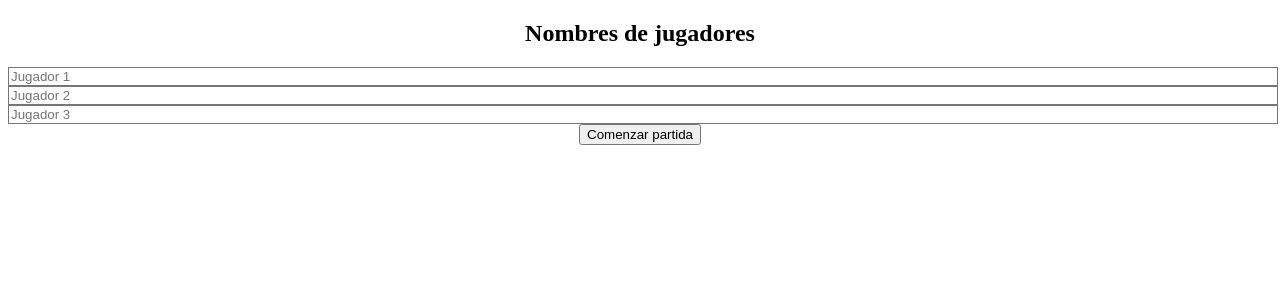
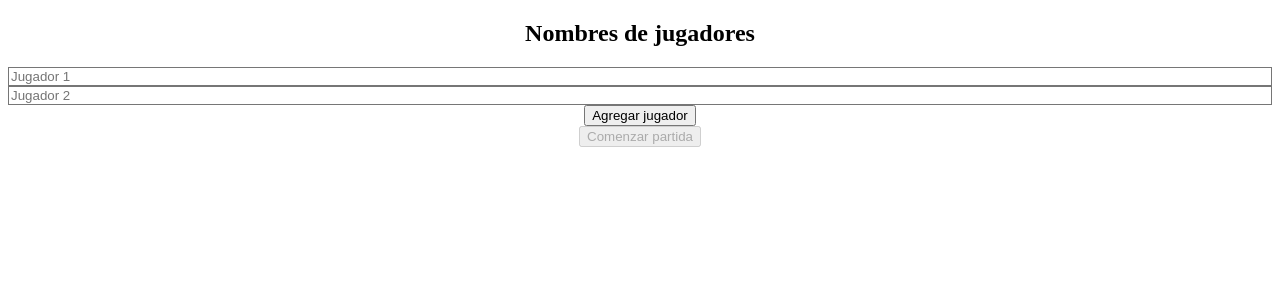
Before and after one commit to florencito/drinkmaster-webapp, a React (Vite) app: page / in a window 1280 px wide. Both pictures are taken after a click on the button "Empezar juego". Shown: the top 300 px of the page. Built offline with nearby package versions, Linux system fonts and the light colour scheme.

Commit message:
Allow configuring 2-10 players

```diff
--- a/src/components/Juego.jsx
+++ b/src/components/Juego.jsx
@@ -7,7 +7,7 @@ const cartasEjemplo = [
   "Haz un brindis ridículo. Si no lo haces, tomas 2."
 ]
 
-const Juego = ({ jugadores, onFin }) => {
+const Juego = ({ onFin }) => {
   const [cartaActual, setCartaActual] = useState(0)
 
   const siguienteCarta = () => {
--- a/src/components/NombreJugadores.jsx
+++ b/src/components/NombreJugadores.jsx
@@ -1,7 +1,10 @@
 import { useState } from 'react'
 
+const MAX_JUGADORES = 10
+const MIN_JUGADORES = 2
+
 const NombreJugadores = ({ onContinue }) => {
-  const [nombres, setNombres] = useState(['', '', '']) // Puedes ajustar
+  const [nombres, setNombres] = useState(Array(MIN_JUGADORES).fill(''))
 
   const handleChange = (i, value) => {
     const nuevos = [...nombres]
@@ -9,23 +12,60 @@ const NombreJugadores = ({ onContinue }) => {
     setNombres(nuevos)
   }
 
+  const agregarJugador = () => {
+    if (nombres.length < MAX_JUGADORES) {
+      setNombres([...nombres, ''])
+    }
+  }
+
+  const removerJugador = (index) => {
+    if (nombres.length > MIN_JUGADORES) {
+      setNombres(nombres.filter((_, i) => i !== index))
+    }
+  }
+
+  const tieneMinimo = nombres.filter((n) => n.trim() !== '').length >= MIN_JUGADORES
+
+  const continuar = () => {
+    onContinue(nombres.filter((n) => n.trim() !== ''))
+  }
+
   return (
     <div className="p-4 text-center">
       <h2 className="text-2xl font-bold mb-4">Nombres de jugadores</h2>
       <div className="space-y-2">
         {nombres.map((nombre, i) => (
+          <div key={i} className="flex items-center space-x-2">
             <input
-            key={i}
               className="border p-2 rounded w-full"
               placeholder={`Jugador ${i + 1}`}
               value={nombre}
               onChange={(e) => handleChange(i, e.target.value)}
             />
+            {nombres.length > MIN_JUGADORES && (
+              <button
+                className="text-red-500 font-bold px-2"
+                onClick={() => removerJugador(i)}
+              >
+                X
+              </button>
+            )}
+          </div>
         ))}
       </div>
+      <div className="flex justify-center space-x-4 mt-4">
         <button
-        className="mt-6 bg-green-600 text-white px-6 py-2 rounded hover:bg-green-700"
-        onClick={() => onContinue(nombres.filter(n => n.trim() !== ''))}
+          className="bg-blue-600 text-white px-4 py-1 rounded hover:bg-blue-700 disabled:bg-blue-400"
+          onClick={agregarJugador}
+          disabled={nombres.length >= MAX_JUGADORES}
+        >
+          Agregar jugador
+        </button>
+      </div>
+      <button
+        className="mt-6 bg-green-600 text-white px-6 py-2 rounded hover:bg-green-700 disabled:bg-green-400"
+        onClick={continuar}
+        disabled={!tieneMinimo}
       >
         Comenzar partida
       </button>
```
Lines whose indentation alone changed are shown as unchanged.
